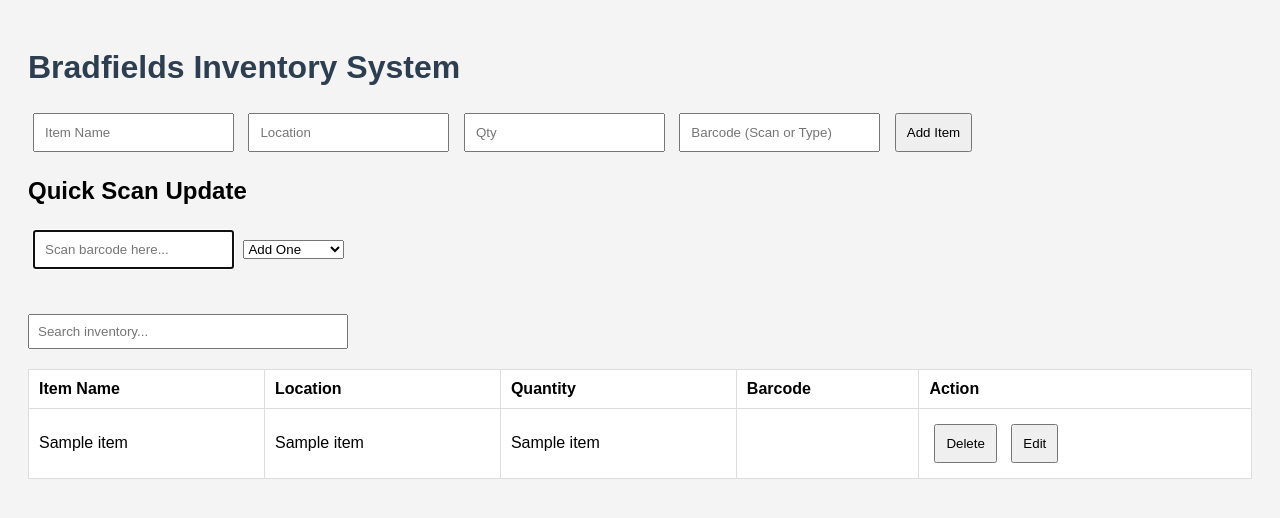
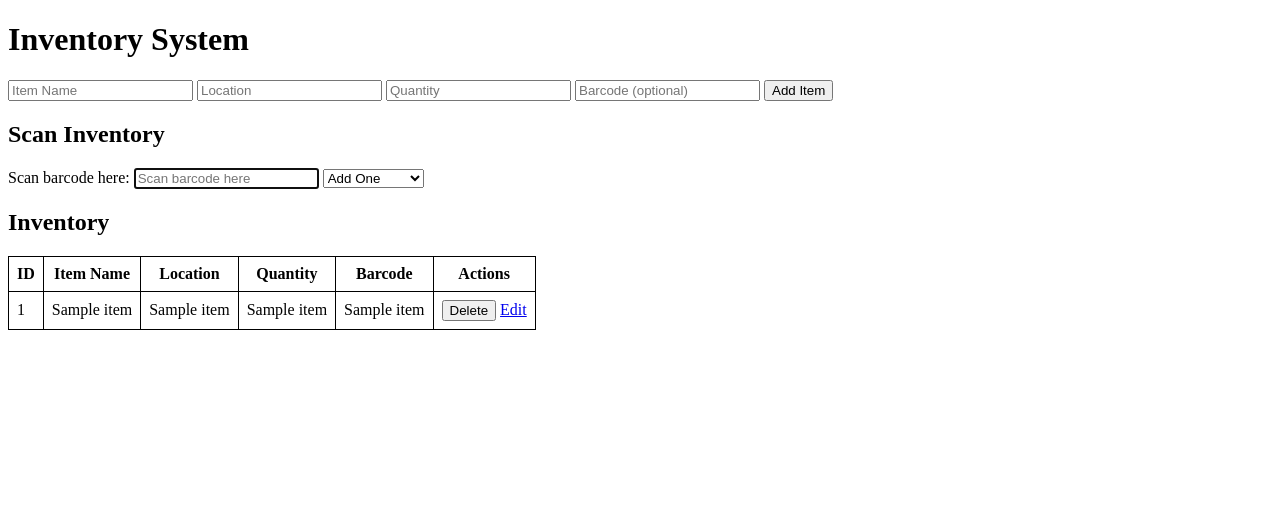
Before and after one commit to swharper2306/bradfields-inventory, a Flask app: template templates/index.html in a window 1280 px wide. Shown: the top 518 px of the page. Run offline with Flask 3, Linux system fonts and the light colour scheme; the template is opened without the code that fills it: most values are stand-ins (such as "Sample title", 1, 10 or a date in 2020).

Commit message:
Update index.html

```diff
--- a/templates/index.html
+++ b/templates/index.html
@@ -2,152 +2,125 @@
 <html lang="en">
 <head>
     <meta charset="UTF-8">
-    <title>Bradfields Inventory</title>
-    <link rel="stylesheet" href="/static/style.css">
+    <title>Inventory System</title>
     <style>
-        #messageBox {
-            margin: 10px 0;
-            padding: 10px;
-            border-radius: 5px;
-            display: none;
+        table, th, td {
+            border: 1px solid black;
+            border-collapse: collapse;
+            padding: 8px;
         }
-        .success { background-color: #d4edda; color: #155724; }
-        .error { background-color: #f8d7da; color: #721c24; }
-        .highlight { background-color: yellow; transition: background-color 1s ease; }
-        th { cursor: pointer; }
+
+        .message {
+            margin-top: 10px;
+            font-weight: bold;
+        }
     </style>
 </head>
 <body>
-    <h1>Bradfields Inventory System</h1>
+    <h1>Inventory System</h1>
 
-    <form action="/add" method="post">
+    <form action="/add" method="POST">
         <input type="text" name="item_name" placeholder="Item Name" required>
         <input type="text" name="location" placeholder="Location" required>
-        <input type="number" name="quantity" placeholder="Qty" required min="1">
-        <input type="text" name="barcode" placeholder="Barcode (Scan or Type)" required>
+        <input type="number" name="quantity" placeholder="Quantity" required>
+        <input type="text" name="barcode" placeholder="Barcode (optional)">
         <button type="submit">Add Item</button>
     </form>
 
-    <h2>Quick Scan Update</h2>
-    <form id="scanForm">
-        <input type="text" name="barcode" id="barcodeInput" placeholder="Scan barcode here..." autofocus required>
-        <select name="action" id="actionSelect">
-            <option value="add">Add One</option>
-            <option value="subtract">Subtract One</option>
-        </select>
-        <button type="submit" style="display:none;">Submit</button>
-    </form>
+    <h2>Scan Inventory</h2>
+    <label for="barcodeInput">Scan barcode here:</label>
+    <input type="text" id="barcodeInput" placeholder="Scan barcode here" autofocus>
+    <select id="actionSelect">
+        <option value="add">Add One</option>
+        <option value="subtract">Subtract One</option>
+    </select>
+    <div id="scanMessage" class="message"></div>
 
-    <div id="messageBox"></div>
-
-    <input type="text" id="searchInput" placeholder="Search inventory..." onkeyup="filterTable()" style="margin: 20px 0; padding: 8px; width: 300px;">
-
+    <h2>Inventory</h2>
     <table id="inventoryTable">
         <thead>
             <tr>
-                <th onclick="sortTable(0)">Item Name</th>
-                <th onclick="sortTable(1)">Location</th>
-                <th onclick="sortTable(2)">Quantity</th>
-                <th onclick="sortTable(3)">Barcode</th>
-                <th>Action</th>
+                <th>ID</th>
+                <th>Item Name</th>
+                <th>Location</th>
+                <th>Quantity</th>
+                <th>Barcode</th>
+                <th>Actions</th>
             </tr>
         </thead>
         <tbody>
             {% for item in items %}
-            <tr data-barcode="{{ item[4] }}">
+            <tr>
+                <td>{{ item[0] }}</td>
                 <td>{{ item[1] }}</td>
                 <td>{{ item[2] }}</td>
-                <td class="quantity-cell">{{ item[3] }}</td>
-                <td>{{ item[4] or '' }}</td>
+                <td>{{ item[3] }}</td>
+                <td>{{ item[4] }}</td>
                 <td>
-                    <form action="/delete/{{ item[0] }}" method="post" style="display:inline;">
+                    <form action="/delete/{{ item[0] }}" method="POST" style="display:inline;">
                         <button type="submit">Delete</button>
                     </form>
-                    <form action="/edit/{{ item[0] }}" method="get" style="display:inline;">
-                        <button type="submit">Edit</button>
-                    </form>
+                    <a href="/edit/{{ item[0] }}">Edit</a>
                 </td>
             </tr>
             {% endfor %}
         </tbody>
     </table>
 
-<script>
-// Search filter
-function filterTable() {
-    const filter = document.getElementById("searchInput").value.toLowerCase();
-    const rows = document.querySelectorAll("#inventoryTable tbody tr");
-    rows.forEach(row => {
-        row.style.display = [...row.cells].some(td => td.textContent.toLowerCase().includes(filter)) ? "" : "none";
-    });
-}
+    <script>
+    document.getElementById('barcodeInput').addEventListener('keydown', function (e) {
+        if (e.key === 'Enter') {
+            e.preventDefault();
 
-// Sort table columns
-let sortDirection = true;
-function sortTable(colIndex) {
-    const table = document.getElementById("inventoryTable");
-    const tbody = table.tBodies[0];
-    const rows = Array.from(tbody.querySelectorAll("tr"));
+            const barcodeRaw = this.value;
+            const barcode = barcodeRaw.trim();
+            const action = document.getElementById('actionSelect').value;
+            const messageDiv = document.getElementById('scanMessage');
 
-    rows.sort((a, b) => {
-        const aText = a.cells[colIndex].textContent.trim().toLowerCase();
-        const bText = b.cells[colIndex].textContent.trim().toLowerCase();
-        const aVal = isNaN(aText) ? aText : parseFloat(aText);
-        const bVal = isNaN(bText) ? bText : parseFloat(bText);
+            if (barcode.length >= 3) {
+                fetch('/scan_update', {
+                    method: 'POST',
+                    headers: {
+                        'Content-Type': 'application/json'
+                    },
+                    body: JSON.stringify({ barcode, action })
+                })
+                .then(response => response.json())
+                .then(data => {
+                    if (data.status === 'success') {
+                        messageDiv.textContent = `Quantity updated to ${data.quantity}`;
+                        messageDiv.style.color = 'green';
+                        updateInventoryTable(); // Refresh the table if auto-updating is enabled
+                    } else {
+                        messageDiv.textContent = data.message;
+                        messageDiv.style.color = 'red';
+                    }
 
-        return (aVal < bVal ? -1 : aVal > bVal ? 1 : 0) * (sortDirection ? 1 : -1);
+                    setTimeout(() => {
+                        messageDiv.textContent = '';
+                    }, 2000);
+
+                    this.value = '';
+                })
+                .catch(err => {
+                    messageDiv.textContent = 'Error communicating with server';
+                    messageDiv.style.color = 'red';
+                });
+            }
+        }
     });
 
-    sortDirection = !sortDirection;
-    rows.forEach(row => tbody.appendChild(row));
-}
-
-// Show flash messages
-function showMessage(message, isSuccess = true) {
-    const box = document.getElementById("messageBox");
-    box.textContent = message;
-    box.className = isSuccess ? "success" : "error";
-    box.style.display = "block";
-    setTimeout(() => box.style.display = "none", 2500);
-}
-
-// AJAX scan form
-document.getElementById("scanForm").addEventListener("submit", function (e) {
-    e.preventDefault();
-    const barcode = document.getElementById("barcodeInput").value;
-    const action = document.getElementById("actionSelect").value;
-
-    fetch("/scan_update", {
-        method: "POST",
-        headers: { "Content-Type": "application/x-www-form-urlencoded" },
-        body: `barcode=${encodeURIComponent(barcode)}&action=${encodeURIComponent(action)}`
-    })
-    .then(res => res.json())
-    .then(data => {
-        if (data.status === "success") {
-            const row = document.querySelector(`tr[data-barcode="${barcode}"]`);
-            if (row) {
-                const qtyCell = row.querySelector(".quantity-cell");
-                qtyCell.textContent = data.quantity;
-                row.classList.add("highlight");
-                setTimeout(() => row.classList.remove("highlight"), 1500);
-            }
-            showMessage(`Quantity ${action}ed. New quantity: ${data.quantity}`, true);
-        } else {
-            showMessage(data.message, false);
-        }
-    })
-    .catch(() => showMessage("Error communicating with server.", false));
-
-    document.getElementById("barcodeInput").value = "";
-});
-
-// Auto-submit on scan input
-document.getElementById("barcodeInput").addEventListener("input", function () {
-    if (this.value.length >= 3) {
-        document.getElementById("scanForm").dispatchEvent(new Event("submit"));
+    // Optional: Add this if you're using live table updates
+    function updateInventoryTable() {
+        fetch('/')
+            .then(response => response.text())
+            .then(html => {
+                const parser = new DOMParser();
+                const doc = parser.parseFromString(html, 'text/html');
+                const newTbody = doc.querySelector('#inventoryTable tbody');
+                document.querySelector('#inventoryTable tbody').innerHTML = newTbody.innerHTML;
+            });
     }
-});
-</script>
+    </script>
 </body>
 </html>
```
